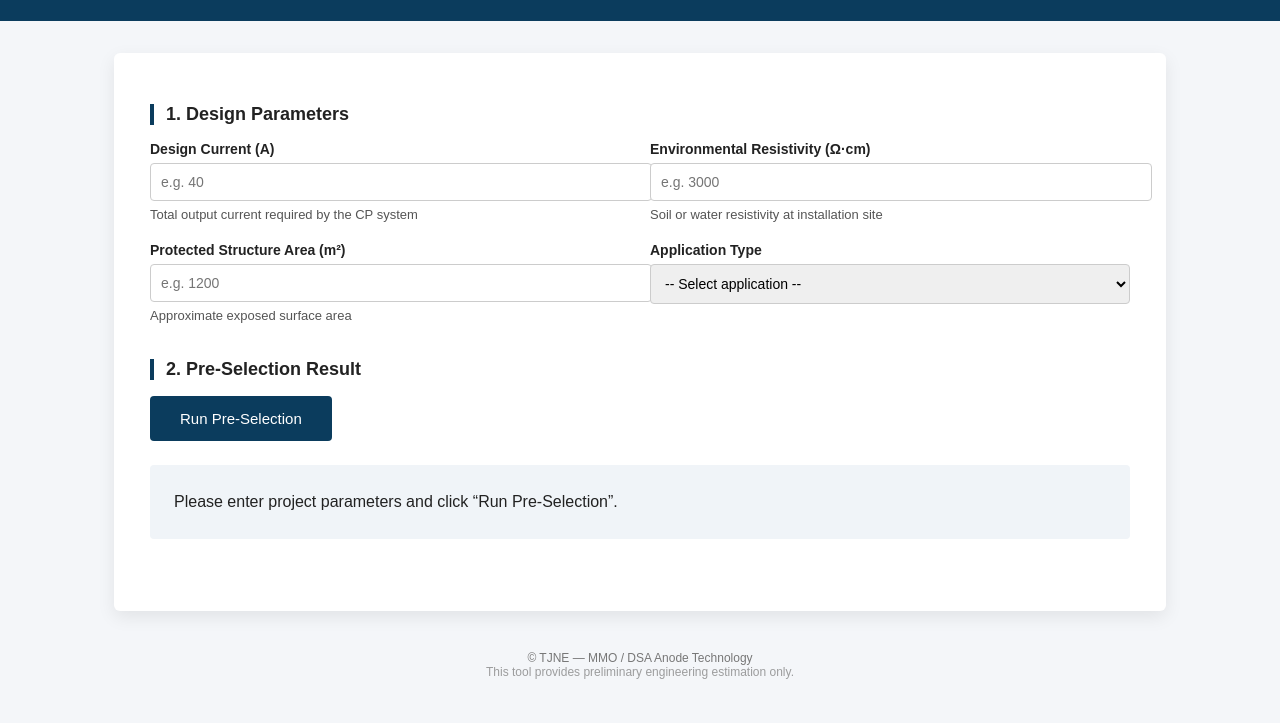
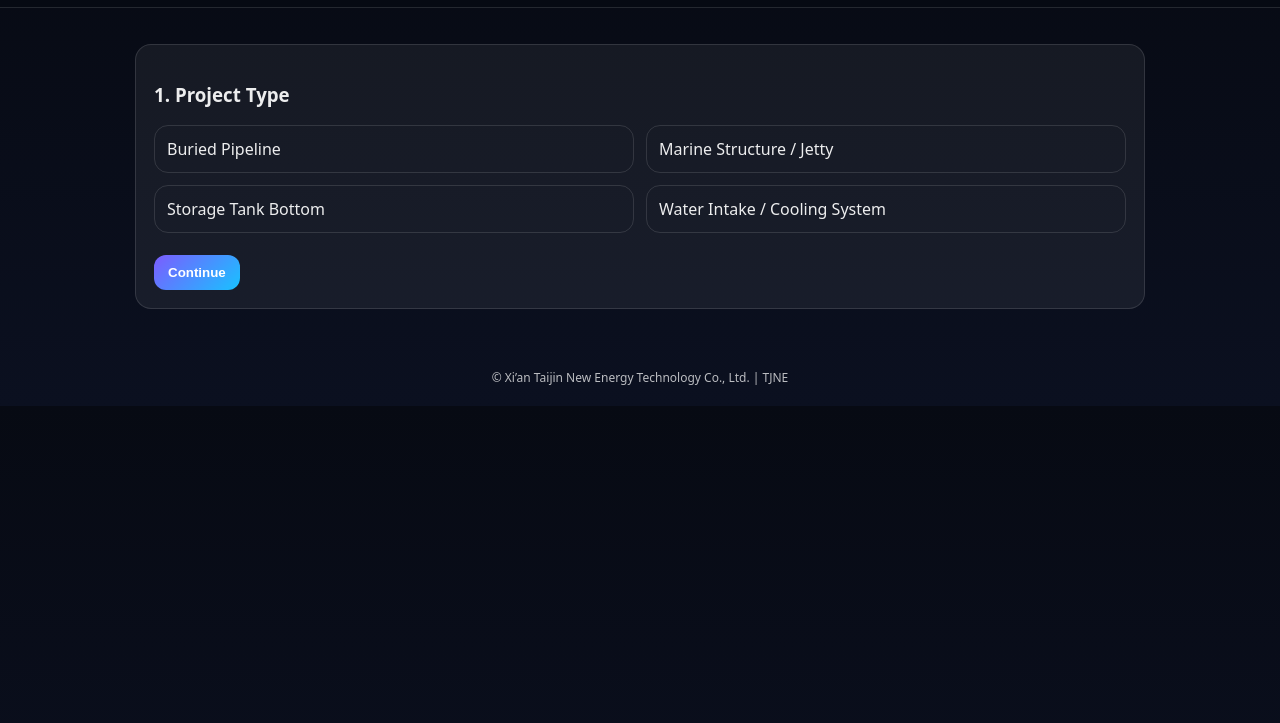
Before and after one commit to tjneglobal/CP-Selector-EN-demo, a plain HTML site: page index.html in a window 1280 px wide. Shown: the part 77-800 px from the top of the page. Drawn offline with Linux system fonts and the light colour scheme.

Commit message:
Update index.html

```diff
--- a/index.html
+++ b/index.html
@@ -1,217 +1,208 @@
-<!DOCTYPE html>
+<!doctype html>
 <html lang="en">
 <head>
-  <meta charset="UTF-8">
-  <title>MMO / DSA Anode Pre-Selection Tool</title>
+<meta charset="utf-8"/>
+<meta name="viewport" content="width=device-width,initial-scale=1"/>
+<title>TJNE Cathodic Protection Solution Selector | MMO / DSA</title>
 
 <style>
-    body {
-      margin: 0;
-      font-family: Arial, Helvetica, sans-serif;
-      background: #f4f6f9;
-      color: #222;
+:root{
+  --bg0:#070A13;
+  --bg1:#0B1020;
+  --card:rgba(255,255,255,.06);
+  --line:rgba(255,255,255,.12);
+  --text:rgba(255,255,255,.92);
+  --muted:rgba(255,255,255,.72);
+  --brand:#7C5CFF;
 }
-
-    header {
-      background: #0b3c5d;
-      color: #ffffff;
-      padding: 24px 40px;
+*{box-sizing:border-box}
+body{
+  margin:0;
+  font-family:system-ui,-apple-system,Segoe UI,Roboto,Helvetica,Arial;
+  background:linear-gradient(180deg,var(--bg0),var(--bg1));
+  color:var(--text)
 }
-
-    header h1 {
-      margin: 0;
-      font-size: 22px;
-      font-weight: normal;
+header{
+  position:sticky;top:0;
+  background:rgba(7,10,19,.85);
+  border-bottom:1px solid var(--line)
 }
-
-    header p {
-      margin: 8px 0 0;
-      font-size: 14px;
-      opacity: 0.9;
+.wrap{max-width:1050px;margin:auto;padding:20px}
+h1{margin:0;font-size:20px}
+.card{
+  background:var(--card);
+  border:1px solid var(--line);
+  border-radius:16px;
+  padding:18px;
+  margin-top:16px
 }
-
-    main {
-      max-width: 980px;
-      margin: 32px auto;
-      background: #ffffff;
-      padding: 36px;
-      border-radius: 6px;
-      box-shadow: 0 6px 18px rgba(0,0,0,0.08);
+.options{display:grid;grid-template-columns:1fr 1fr;gap:12px}
+.opt{
+  border:1px solid var(--line);
+  border-radius:14px;
+  padding:12px;
+  cursor:pointer
 }
-
-    section {
-      margin-bottom: 36px;
+.opt:hover{background:rgba(255,255,255,.08)}
+.opt.active{outline:2px solid var(--brand)}
+.btn{
+  background:linear-gradient(135deg,#7C5CFF,#18C2FF);
+  border:none;border-radius:12px;
+  padding:10px 14px;
+  color:#fff;
+  font-weight:700;
+  cursor:pointer
 }
-
-    section h2 {
-      font-size: 18px;
-      margin-bottom: 16px;
-      border-left: 4px solid #0b3c5d;
-      padding-left: 12px;
+input,textarea{
+  width:100%;
+  padding:10px;
+  border-radius:10px;
+  border:1px solid var(--line);
+  background:rgba(0,0,0,.35);
+  color:var(--text)
 }
-
-    .grid {
-      display: grid;
-      grid-template-columns: repeat(2, 1fr);
-      gap: 20px;
-    }
-
-    label {
-      display: block;
-      font-size: 14px;
-      font-weight: bold;
-      margin-bottom: 6px;
-    }
-
-    input, select {
-      width: 100%;
-      padding: 10px;
-      font-size: 14px;
-      border: 1px solid #ccc;
-      border-radius: 4px;
-    }
-
-    .note {
-      font-size: 13px;
-      color: #555;
-      margin-top: 6px;
-    }
-
-    button {
-      background: #0b3c5d;
-      color: #ffffff;
-      padding: 14px 30px;
-      font-size: 15px;
-      border: none;
-      border-radius: 4px;
-      cursor: pointer;
-    }
-
-    button:hover {
-      background: #094066;
-    }
-
-    .result {
-      background: #f0f4f8;
-      padding: 24px;
-      border-radius: 4px;
-      line-height: 1.6;
-    }
-
-    .warning {
-      color: #a33;
-      font-weight: bold;
-    }
-
-    footer {
-      text-align: center;
-      font-size: 12px;
-      color: #777;
-      margin: 40px 0 20px;
-    }
-
-    @media (max-width: 700px) {
-      .grid {
-        grid-template-columns: 1fr;
-      }
-    }
+.hidden{display:none}
+ul{margin:8px 0 0 18px;color:var(--muted)}
+.footer{margin:40px 0 20px;text-align:center;color:var(--muted);font-size:12px}
+small{color:var(--muted)}
 </style>
 </head>
 
 <body>
 
 <header>
-  <h1>MMO / DSA Anode Pre-Selection Tool</h1>
-  <p>Engineering-oriented estimator for cathodic protection & electrochemical applications</p>
+  <div class="wrap">
+    <h1>Cathodic Protection Solution Selector</h1>
+    <div style="font-size:12px;color:var(--muted)">
+      MMO / DSA Anodes · Engineering-guided recommendation
+    </div>
+  </div>
 </header>
 
-<main>
+<div class="wrap">
 
-  <section>
-    <h2>1. Design Parameters</h2>
-
-    <div class="grid">
-      <div>
-        <label>Design Current (A)</label>
-        <input type="number" id="current" placeholder="e.g. 40">
-        <div class="note">Total output current required by the CP system</div>
+<!-- STEP 1 -->
+<div class="card" id="s1">
+  <h3>1. Project Type</h3>
+  <div class="options">
+    <div class="opt" onclick="sel(this,'project','pipeline')">Buried Pipeline</div>
+    <div class="opt" onclick="sel(this,'project','marine')">Marine Structure / Jetty</div>
+    <div class="opt" onclick="sel(this,'project','tank')">Storage Tank Bottom</div>
+    <div class="opt" onclick="sel(this,'project','intake')">Water Intake / Cooling System</div>
+  </div>
+  <br><button class="btn" onclick="go(2)">Continue</button>
 </div>
 
-      <div>
-        <label>Environmental Resistivity (Ω·cm)</label>
-        <input type="number" id="resistivity" placeholder="e.g. 3000">
-        <div class="note">Soil or water resistivity at installation site</div>
+<!-- STEP 2 -->
+<div class="card hidden" id="s2">
+  <h3>2. Environment & Design Life</h3>
+  <div class="options">
+    <div class="opt" onclick="sel(this,'env','soil')">Soil / Buried</div>
+    <div class="opt" onclick="sel(this,'env','seawater')">Seawater</div>
+    <div class="opt" onclick="sel(this,'env','freshwater')">Fresh Water</div>
+    <div class="opt" onclick="sel(this,'env','concrete')">Concrete Structure</div>
+  </div>
+  <br>
+  <div class="options">
+    <div class="opt" onclick="sel(this,'life','gt20')">Design life ≥ 20 years</div>
+    <div class="opt" onclick="sel(this,'life','10to20')">Design life 10–20 years</div>
+    <div class="opt" onclick="sel(this,'life','lt10')">Design life ≤ 10 years</div>
+  </div>
+  <br><button class="btn" onclick="go(3)">Continue</button>
 </div>
 
-      <div>
-        <label>Protected Structure Area (m²)</label>
+<!-- STEP 3 INPUT -->
+<div class="card hidden" id="s3">
+  <h3>3. Optional Engineering Inputs</h3>
+  <small>If exact data is not available, you may leave fields blank.</small>
+  <br><br>
+
+  <label>Required Protection Current (A)</label>
+  <input type="number" id="current" placeholder="e.g. 15">
+
+  <br><br>
+  <label>Protected Surface Area (m²)</label>
   <input type="number" id="area" placeholder="e.g. 1200">
-        <div class="note">Approximate exposed surface area</div>
+
+  <br><br>
+  <label>Soil Resistivity (Ω·m)</label>
+  <input type="number" id="resist" placeholder="e.g. 50">
+
+  <br><br>
+  <label>Project Notes (optional)</label>
+  <textarea id="desc" rows="3" placeholder="e.g. onshore pipeline, saline soil, continuous operation"></textarea>
+
+  <br><br>
+  <button class="btn" onclick="calc()">View Recommendation</button>
 </div>
 
-      <div>
-        <label>Application Type</label>
-        <select id="application">
-          <option value="">-- Select application --</option>
-          <option>Pipeline cathodic protection</option>
-          <option>Tank bottom protection</option>
-          <option>Marine structure</option>
-          <option>Water treatment / electrolysis</option>
-        </select>
+<!-- RESULT -->
+<div class="card hidden" id="result">
+  <h3>Recommended Cathodic Protection Solution</h3>
+
+  <p><strong id="mainRec"></strong></p>
+
+  <p>Why this solution fits your project:</p>
+  <ul id="why"></ul>
+
+  <p>Alternative options to consider:</p>
+  <ul id="alt"></ul>
+
+  <p style="margin-top:14px;color:var(--muted)">
+    For final configuration, quantity calculation, or detailed engineering support,
+    please contact the TJNE technical team.
+  </p>
+
+  <br><button class="btn" onclick="location.reload()">Start Over</button>
 </div>
+
 </div>
-  </section>
 
-  <section>
-    <h2>2. Pre-Selection Result</h2>
-
-    <button onclick="runSelection()">Run Pre-Selection</button>
-
-    <div class="result" id="result" style="margin-top:24px;">
-      Please enter project parameters and click “Run Pre-Selection”.
-    </div>
-  </section>
-
-</main>
-
-<footer>
-  © TJNE — MMO / DSA Anode Technology
-  <br>
-  <span style="opacity:0.7;">This tool provides preliminary engineering estimation only.</span>
-</footer>
+<div class="footer">© Xi’an Taijin New Energy Technology Co., Ltd. | TJNE</div>
 
 <script>
-  function runSelection() {
-    const current = Number(document.getElementById("current").value);
-    const resistivity = Number(document.getElementById("resistivity").value);
-    const area = Number(document.getElementById("area").value);
-    const application = document.getElementById("application").value;
+const s={}
+function sel(el,k,v){
+  el.parentNode.querySelectorAll('.opt').forEach(o=>o.classList.remove('active'))
+  el.classList.add('active')
+  s[k]=v
+}
+function go(n){
+  document.querySelectorAll('.card').forEach(d=>d.classList.add('hidden'))
+  document.getElementById('s'+n).classList.remove('hidden')
+}
+function calc(){
+  document.querySelectorAll('.card').forEach(d=>d.classList.add('hidden'))
+  document.getElementById('result').classList.remove('hidden')
 
-    if (!current || !resistivity || !area || !application) {
-      document.getElementById("result").innerHTML =
-        "<span class='warning'>⚠ Please complete all input fields.</span>";
-      return;
+  const I = Number(document.getElementById('current').value || 0)
+  const R = Number(document.getElementById('resist').value || 0)
+
+  let rec = "MMO Canister Anode with Ir–Ta coating"
+  let why = [
+    "Designed for long-term, continuous cathodic protection applications",
+    "Groundbed / deep-well installation provides stable current output and predictable service life"
+  ]
+  let alt = [
+    "MMO Tubular Anode: modular configuration suitable for expandable groundbed designs",
+    "MMO Ribbon Anode: suitable for shallow burial or installation-driven projects"
+  ]
+
+  if(I>0 && I<5){
+    rec = "MMO Ribbon or Flexible Anode with Ir–Ta coating"
+    why.unshift("Low overall current demand favors distributed anode configurations")
+  }
+  if(R>100){
+    why.push("High soil resistivity indicates preference for concentrated groundbed solutions")
+  }
+  if(s.life==="lt10"){
+    rec = "MMO Ribbon Anode with Ru–Ir coating"
+    why.push("Shorter design life allows use of a cost-optimized coating system")
   }
 
-    let anodeType = "";
-    let layout = "";
-
-    if (resistivity > 5000) {
-      anodeType = "MMO Tubular Anode";
-      layout = "Deep groundbed or coke-backfilled configuration recommended.";
-    } else if (resistivity > 2000) {
-      anodeType = "MMO Ribbon or Mesh Anode";
-      layout = "Distributed linear or surface installation.";
-    } else {
-      anodeType = "MMO Plate / Linear Anode";
-      layout = "Shallow groundbed or close-coupled layout.";
-    }
-
-    document.getElementById("result").innerHTML =
-      "<strong>Application:</strong> " + application + "<br><br>" +
-      "<strong>Estimated Anode Type:</strong> " + anodeType + "<br>" +
-      "<strong>Recommended Layout:</strong> " + layout + "<br><br>" +
-      "<em>This result is a preliminary engineering reference and does not replace final CP design.</em>";
+  document.getElementById('mainRec').innerText = rec
+  document.getElementById('why').innerHTML = why.map(i=>"<li>"+i+"</li>").join("")
+  document.getElementById('alt').innerHTML = alt.map(i=>"<li>"+i+"</li>").join("")
 }
 </script>
 
```
Lines whose indentation alone changed are shown as unchanged.
